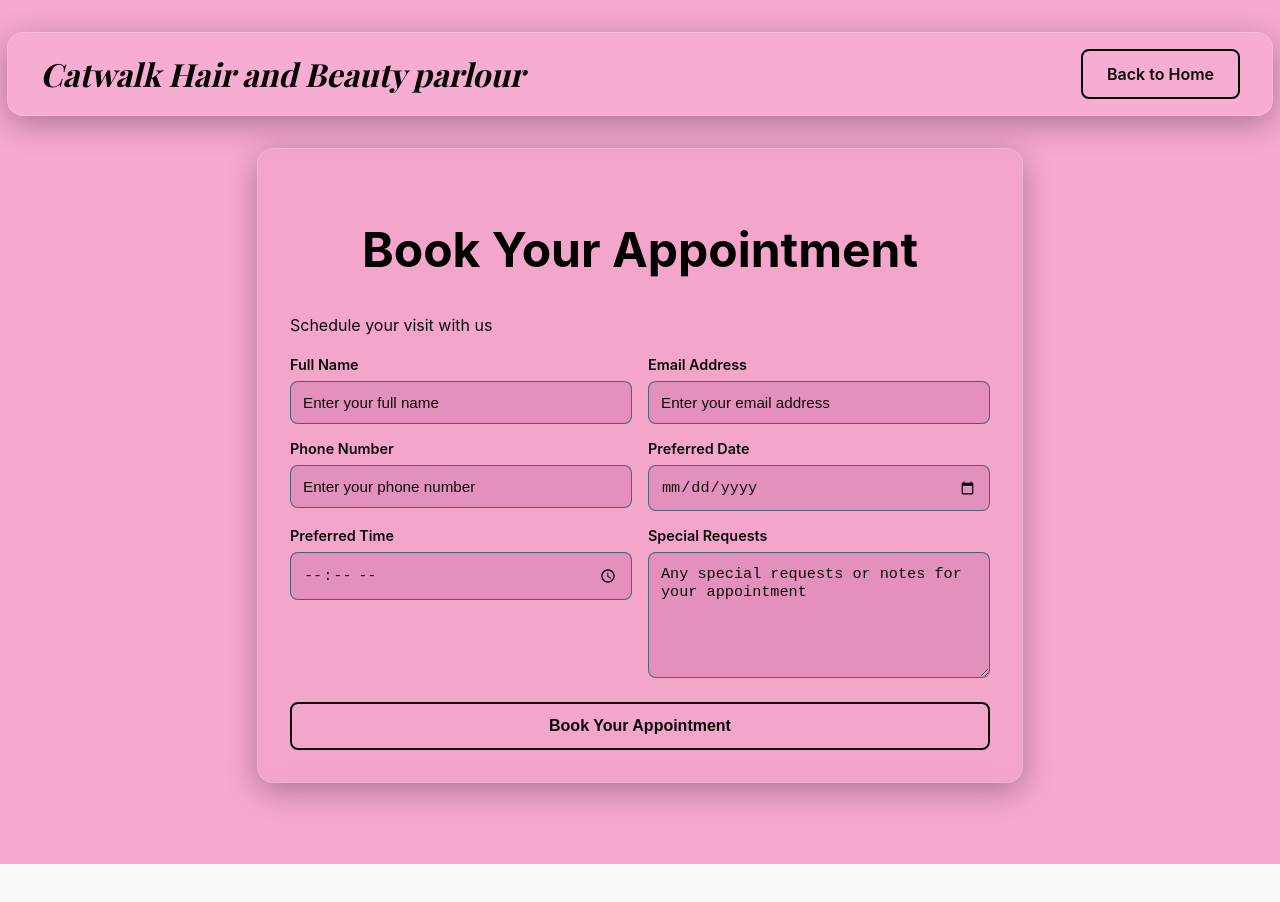
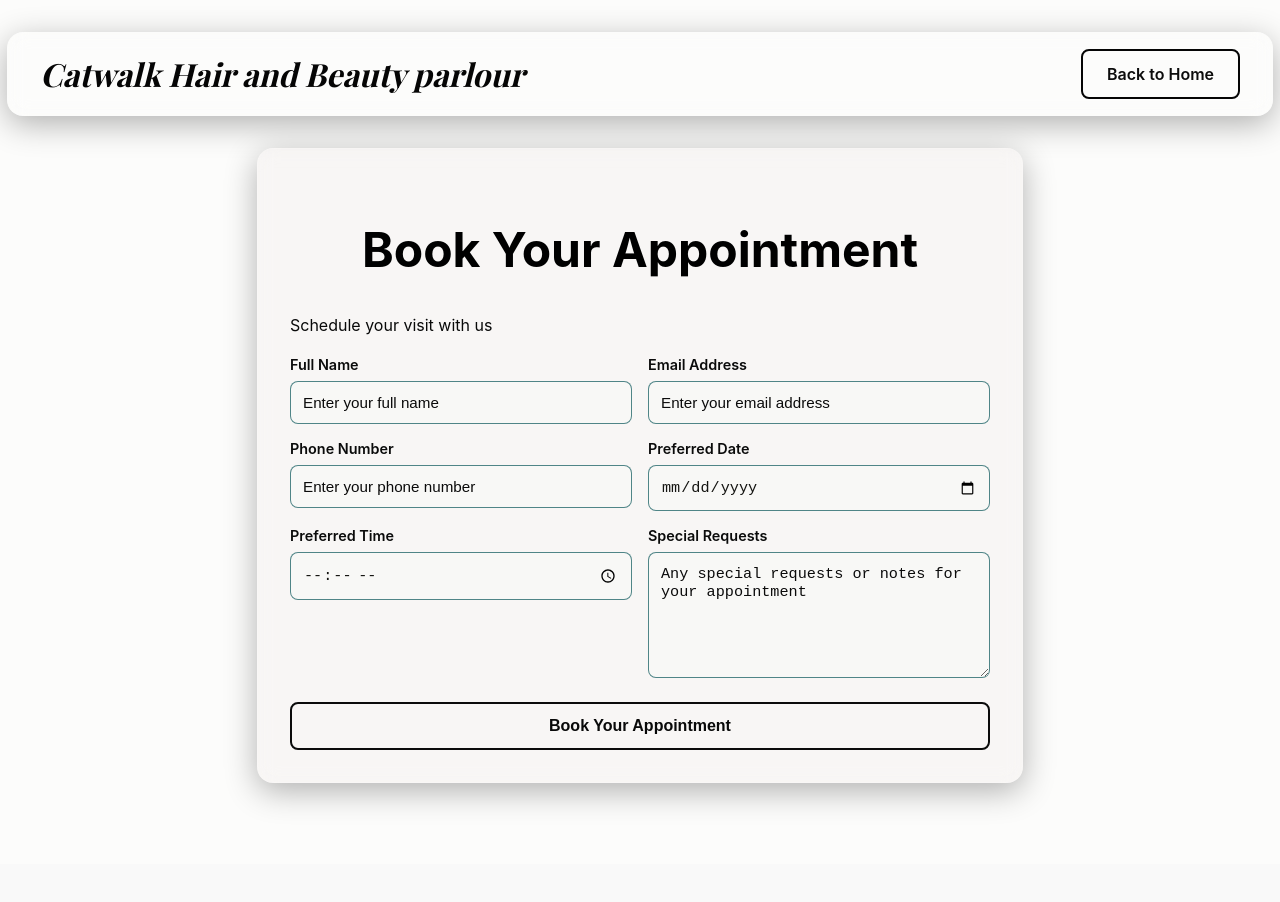
Before and after one commit to imvg93/salon-website, a Next.js app: page /appointments in a window 1280 px wide. Shown: the top 902 px of the page. Built offline with nearby package versions, Linux system fonts and the light colour scheme.

Commit message:
Fix import path for styles and update BookingForm component rendering; add appointments API handler

```diff
--- /dev/null
+++ b/pages/api/appoinments.js
@@ -0,0 +1,17 @@
+// pages/api/appointments.js
+export default function handler(req, res) {
+    if (req.method === 'POST') {
+      const { name, email, phone, date, time, notes } = req.body;
+
+      // Simple example logic
+      if (!name || !email || !phone || !date || !time) {
+        return res.status(400).json({ success: false, message: 'Missing required fields' });
+      }
+
+      // Pretend to save to DB or process
+      return res.status(200).json({ success: true });
+    } else {
+      res.setHeader('Allow', ['POST']);
+      res.status(405).end(`Method ${req.method} Not Allowed`);
+    }
+  }
--- a/pages/appointments.js
+++ b/pages/appointments.js
@@ -1,5 +1,5 @@
 import { useState } from 'react';
-import styles from '../styles/booked.module.css';
+import styles from '../styles/booked.module.css'; // Adjust the path as necessary
 import Notification from '../components/Notification';
 import Link from 'next/link';
 
--- a/styles/booked.module.css
+++ b/styles/booked.module.css
@@ -2,7 +2,7 @@
 
 .pageContainer {
   min-height: 100vh;
-  background: rgba(242, 5, 123, 0.329);
+  background: rgb(252, 252, 251);
   color: #fff;
   font-family: 'Inter', sans-serif;
   display: flex;
@@ -108,7 +108,7 @@
 .formGroup input,
 .formGroup select,
 .formGroup textarea {
-  background: rgba(150, 47, 118, 0.174);
+  background: rgba(248, 252, 248, 0.174);
   border: 1px solid rgba(4, 81, 85, 0.685);
   border-radius: 8px;
   padding: 0.75rem;
@@ -126,7 +126,7 @@
 .formGroup select:focus,
 .formGroup textarea:focus {
   outline: none;
-  background: rgba(250, 249, 251, 0.668);
+  background: rgba(193, 30, 166, 0.893);
   border-color: #ffd700;
   color: #020202;
 }
```
Also changed, not shown: components/BookingForm.tsx (+4 -4 lines).
